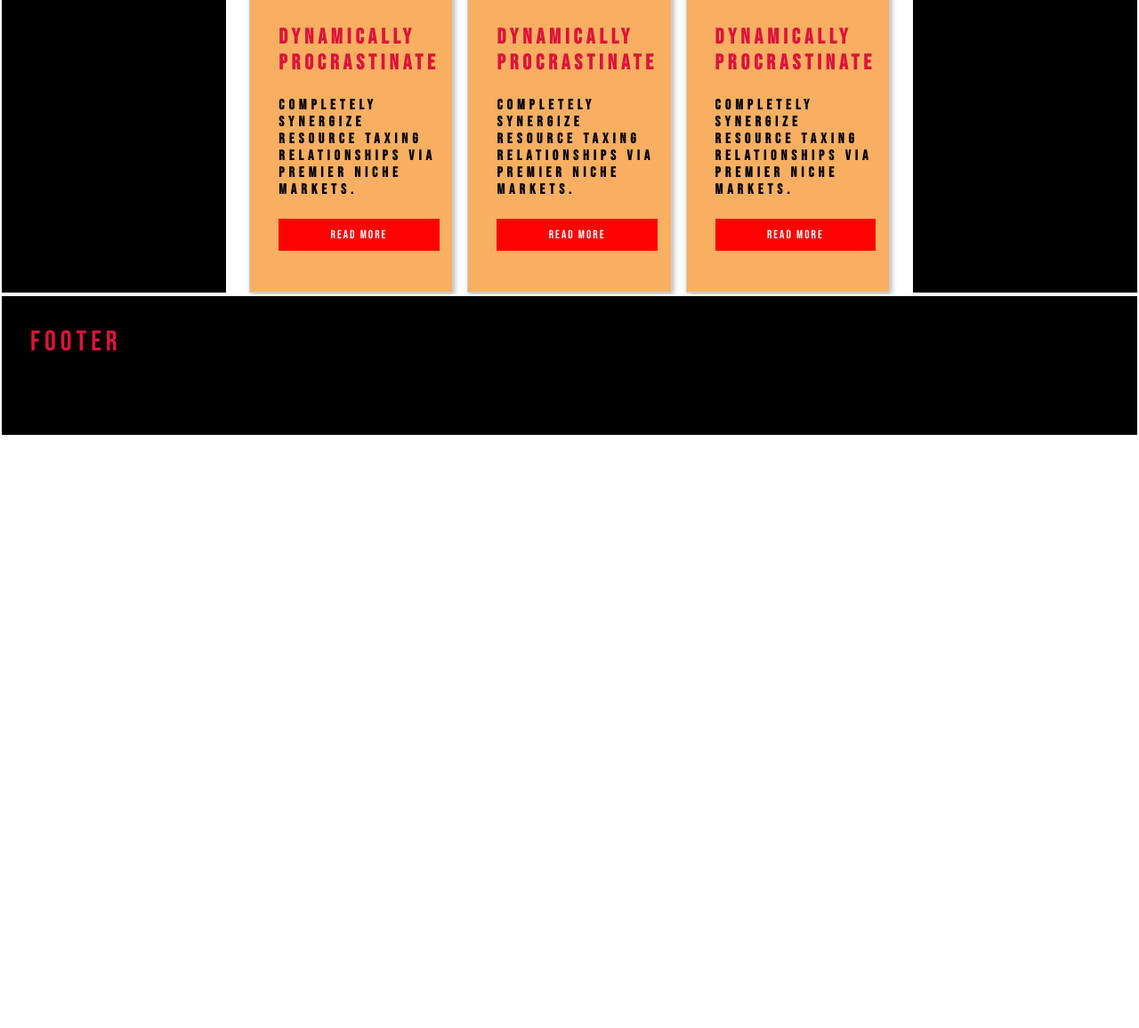
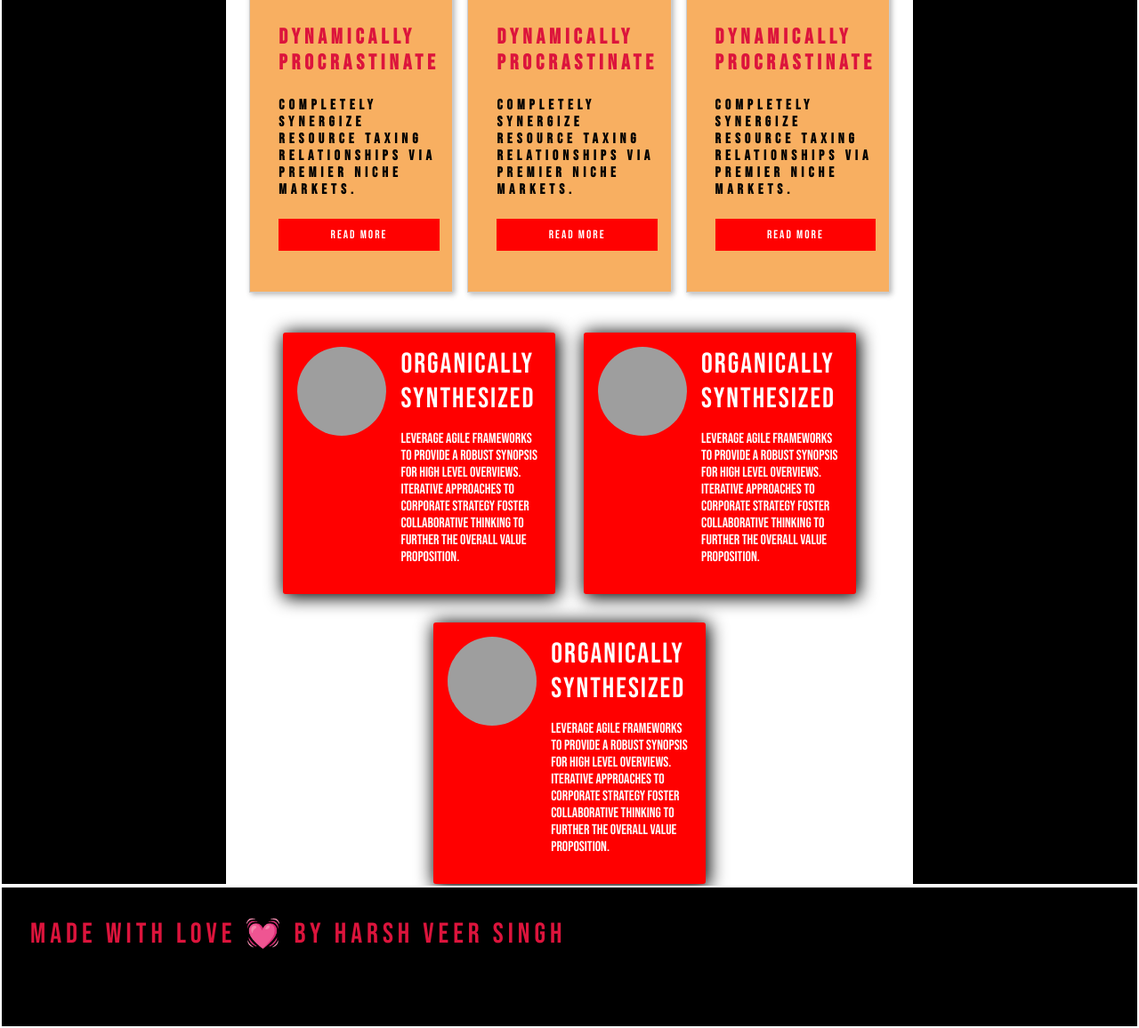
Before and after one commit to Harshveer7828/CG-BRIDGELABZ-HTML-CSS-FLEXBOX, a plain HTML site: page src/Photo_gallery/index.html in a window 1280 px wide. Shown: the part 1576-2732 px from the top of the page at 89% size. Before the commit the page ends 2067 px from the top, so only its background shows below. Drawn offline with nearby package versions, Linux system fonts and the light colour scheme; grey boxes are pictures that could not be loaded.

Commit message:
[Harsh veer singh] Add. Media cards added and make the position of navigation link is fixed so that links can access all over within a page✨

```diff
--- a/src/Photo_gallery/index.html
+++ b/src/Photo_gallery/index.html
@@ -15,7 +15,7 @@
 </head>
 
 <body>
-  <header>Header</header>
+  <header>WELCOM TO THE PHOTO GALLERY</header>
   <div id="main">
     <gallery id="gallery">
 
@@ -109,8 +109,33 @@
             <button>Read more</button>
           </div>
         </article>
+      </div>
 
-
+      <div id="media">
+        <div class="media">
+          <img class="media-object" src="https://plus.unsplash.com/premium_photo-1679691282737-bc3dac4499a3?q=80&w=1974&auto=format&fit=crop&ixlib=rb-4.0.3&ixid=M3wxMjA3fDB8MHxwaG90by1wYWdlfHx8fGVufDB8fHx8fA%3D%3D" alt="Sample photo">
+          <div class="media-body">
+            <h3 class="media-heading">Organically Synthesized</h3>
+            <p>Leverage agile frameworks to provide a robust synopsis for high level overviews. Iterative approaches to
+              corporate strategy foster collaborative thinking to further the overall value proposition.</p>
+          </div>
+        </div>
+        <div class="media">
+          <img class="media-object" src="https://plus.unsplash.com/premium_photo-1679691282737-bc3dac4499a3?q=80&w=1974&auto=format&fit=crop&ixlib=rb-4.0.3&ixid=M3wxMjA3fDB8MHxwaG90by1wYWdlfHx8fGVufDB8fHx8fA%3D%3D" alt="Sample photo">
+          <div class="media-body">
+            <h3 class="media-heading">Organically Synthesized</h3>
+            <p>Leverage agile frameworks to provide a robust synopsis for high level overviews. Iterative approaches to
+              corporate strategy foster collaborative thinking to further the overall value proposition.</p>
+          </div>
+        </div>
+        <div class="media">
+          <img class="media-object" src="https://plus.unsplash.com/premium_photo-1679691282737-bc3dac4499a3?q=80&w=1974&auto=format&fit=crop&ixlib=rb-4.0.3&ixid=M3wxMjA3fDB8MHxwaG90by1wYWdlfHx8fGVufDB8fHx8fA%3D%3D" alt="Sample photo">
+          <div class="media-body">
+            <h3 class="media-heading">Organically Synthesized</h3>
+            <p>Leverage agile frameworks to provide a robust synopsis for high level overviews. Iterative approaches to
+              corporate strategy foster collaborative thinking to further the overall value proposition.</p>
+          </div>
+        </div>
       </div>
     </gallery>
 
@@ -121,12 +146,13 @@
       <div class="links">
         <a href="#gallery"><span><i class="ri-arrow-right-fill"></i></span>Photo Gallery</a>
         <a href="#cards"><span><i class="ri-arrow-right-fill"></i></span>Flex-Box Cards</a>
+        <a href="#media"><span><i class="ri-arrow-right-fill"></i></span>Media Cards</a>
       </div>
 
     </nav>
     <aside>Aside</aside>
   </div>
-  <footer>Footer</footer>
+  <footer>Made with love 💓 by Harsh veer singh</footer>
 </body>
 
 </html>
--- a/src/Photo_gallery/styles.css
+++ b/src/Photo_gallery/styles.css
@@ -55,6 +55,7 @@ header {
   border-style: solid;
   border-width: 2px;
 }
+
 #main > nav {
   order: -1;
 }
@@ -91,6 +92,7 @@ aside {
   display: flex;
   flex-direction: column;
   text-align: left;
+  position: fixed;
 }
 
 #main > nav > .links a {
@@ -167,3 +169,47 @@ aside {
   font-size: 1rem;
   color: black;
 }
+
+
+/* media cards css */
+#media{
+  display: flex;
+  gap: 2rem;
+  justify-content: center;
+  flex-wrap: wrap;
+  margin-top: 5vh;
+}
+.media {
+  width: 40%;
+  display: flex;
+  align-items: flex-start;
+  background: #ff0000;
+  padding: 1em;
+  border-radius: 3px;
+  max-width: 24em;
+  box-shadow: black 2px 2px 20px 2px;
+
+}
+
+.media>img{
+  height: 100px;
+  width: 100px;
+  border-radius: 100%;
+}
+.media-object {
+  margin-right: 1em;
+}
+.media-body {
+  flex: 1;
+}
+.media-body > p{
+  color: white;
+  font-weight: 100;
+}
+.media-heading {
+  margin: 0 0 .5em;
+  color: white;
+  letter-spacing: 2px;
+  font-size: 2rem;
+  font-weight: 100;
+}
```
